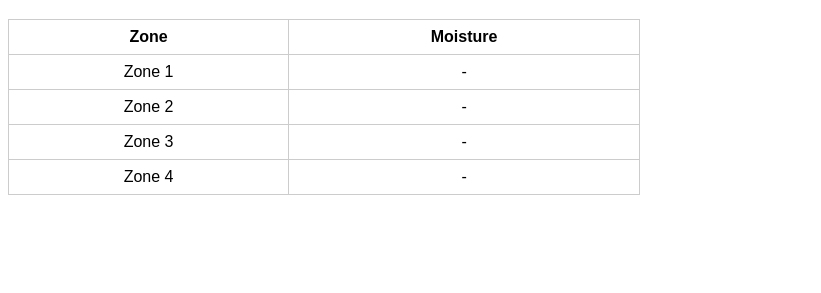
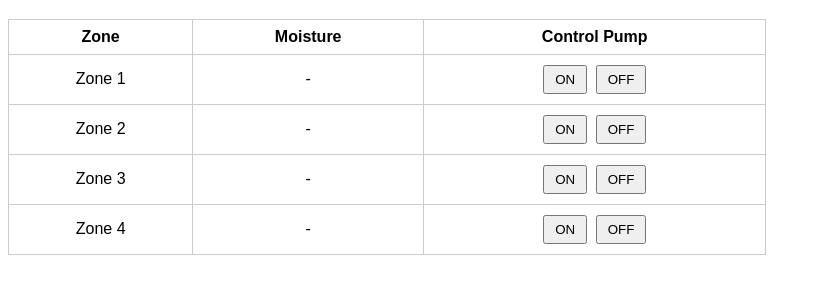
Before and after one commit to AladdinGh/Automatic_4_zones_watering_system, a website: page irrigation-dashboard/public/index.html in a window 1280 px wide. Shown: the part 61-354 px from the top of the page, without its empty margins (0-821 px from the left). Drawn offline with nearby package versions, Linux system fonts and the light colour scheme; no server answers.

```diff
--- a/irrigation-dashboard/public/index.html
+++ b/irrigation-dashboard/public/index.html
@@ -4,21 +4,54 @@
   <title>Irrigation Dashboard</title>
   <style>
     body { font-family: Arial; }
-    table { border-collapse: collapse; width: 50%; margin-top: 20px; }
+    table { border-collapse: collapse; width: 60%; margin-top: 20px; }
     th, td { border: 1px solid #ccc; padding: 8px; text-align: center; }
+    button { padding: 5px 10px; margin: 2px; }
   </style>
 </head>
 <body>
   <h1>Irrigation Dashboard</h1>
   <table>
     <thead>
-      <tr><th>Zone</th><th>Moisture</th></tr>
+      <tr>
+        <th>Zone</th>
+        <th>Moisture</th>
+        <th>Control Pump</th>
+      </tr>
     </thead>
     <tbody>
-      <tr id="zone1"><td>Zone 1</td><td>-</td></tr>
-      <tr id="zone2"><td>Zone 2</td><td>-</td></tr>
-      <tr id="zone3"><td>Zone 3</td><td>-</td></tr>
-      <tr id="zone4"><td>Zone 4</td><td>-</td></tr>
+      <tr id="zone1">
+        <td>Zone 1</td>
+        <td>-</td>
+        <td>
+          <button onclick="controlPump(1,'on')">ON</button>
+          <button onclick="controlPump(1,'off')">OFF</button>
+        </td>
+      </tr>
+      <tr id="zone2">
+        <td>Zone 2</td>
+        <td>-</td>
+        <td>
+          <button onclick="controlPump(2,'on')">ON</button>
+          <button onclick="controlPump(2,'off')">OFF</button>
+        </td>
+      </tr>
+      <tr id="zone3">
+        <td>Zone 3</td>
+        <td>-</td>
+        <td>
+          <button onclick="controlPump(3,'on')">ON</button>
+          <button onclick="controlPump(3,'off')">OFF</button>
+        </td>
+      </tr>
+      <tr id="zone4">
+        <td>Zone 4</td>
+        <td>-</td>
+        <td>
+          <button onclick="controlPump(4,'on')">ON</button>
+          <button onclick="controlPump(4,'off')">OFF</button>
+        </td>
+      </tr>
     </tbody>
   </table>
 
@@ -26,13 +59,19 @@
   <script>
     const socket = io();
 
+    // Update moisture values when new data arrives
     socket.on('update', data => {
       const obj = JSON.parse(data);
-      const zones = obj.zones; // access nested zones
+      const zones = obj.zones;
       for (let i = 1; i <= 4; i++) {
         document.querySelector(`#zone${i} td:nth-child(2)`).innerText = zones[`zone${i}`];
       }
     });
+
+    // Send pump commands to server
+    function controlPump(zone, action) {
+      socket.emit('pumpCommand', { zone, action });
+    }
   </script>
 </body>
 </html>
```
Also changed, not shown: irrigation-dashboard/server.js (+8 -0 lines), 1 other file.
